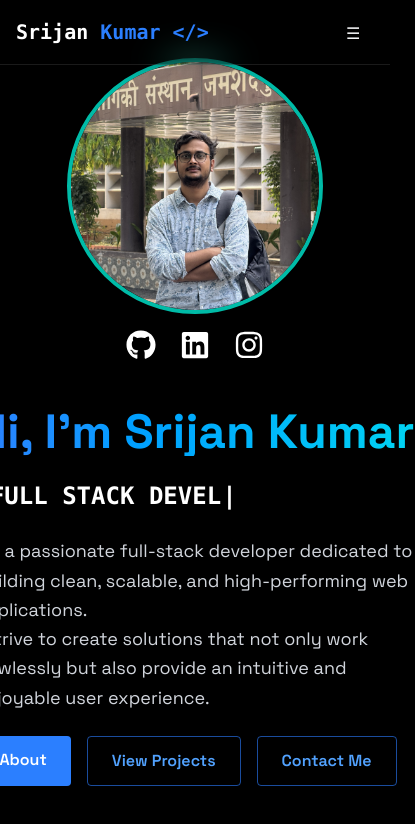
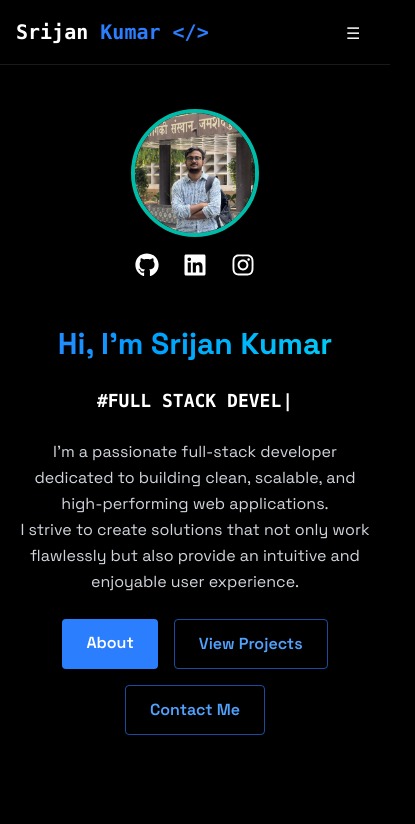
Before and after one commit to SRIJAN-KUMAR7/srijan-portfolio, a React (Vite) app: page / in a window 390 px wide. Shown: the top 824 px of the page, 415 px wide, since content can reach past the window. Built offline with nearby package versions, Linux system fonts and the light colour scheme.

Commit message:
increased responsiveness

```diff
--- a/src/components/sections/Home.jsx
+++ b/src/components/sections/Home.jsx
@@ -1,22 +1,20 @@
-
+import React from "react";
 import myImage from "../../assets/profile1.jpg";
 import Typewriter from "typewriter-effect";
-import React from "react";
 import { FaGithub, FaLinkedin, FaInstagram } from "react-icons/fa";
 
 export const Home = () => {
   return (
     <section
       id="home"
-      className="min-h-screen flex items-center justify-center relative bg-black text-white"
+      className="min-h-screen flex items-center justify-center bg-black text-white px-4"
     >
+      <div className="flex flex-col md:flex-row items-center justify-center gap-12 w-full max-w-7xl">
 
-        <div className="flex flex-col md:flex-row items-center justify-center px-8 md:px-16 gap-12 w-full">
-
-  {/* Left-side: Image + Icons in vertical column */}
+        {/* Left-side: Image and Icons */}
         <div className="flex flex-col items-center">
-    {/* Circular Image */}
-    <div className="w-64 h-64 md:w-120 md:h-120 rounded-full overflow-hidden border-4 border-teal-500 animate-float shadow-lg">
+          {/* Profile Image */}
+   <div className="w-32 sm:w-40 md:w-56 lg:w-72 xl:w-80 2xl:w-96 aspect-square rounded-full overflow-hidden border-4 border-teal-500 animate-float shadow-lg">
   <img
     src={myImage}
     alt="Profile"
@@ -24,31 +22,41 @@ export const Home = () => {
   />
 </div>
 
-    {/* Social Media Icons */}
+          {/* Social Icons */}
           <div className="flex space-x-6 mt-4 justify-center">
-      <a href="https://github.com/SRIJAN-KUMAR7" target="_blank" rel="noopener noreferrer">
-        <FaGithub className="text-3xl text-white hover:text-blue-400 transition duration-200" />
+            <a
+              href="https://github.com/SRIJAN-KUMAR7"
+              target="_blank"
+              rel="noopener noreferrer"
+            >
+              <FaGithub className="text-2xl sm:text-3xl text-white hover:text-blue-400 transition duration-200" />
             </a>
-      <a href="https://www.linkedin.com/in/srijan-kumar-a780b9246/" target="_blank" rel="noopener noreferrer">
-        <FaLinkedin className="text-3xl text-white hover:text-blue-400 transition duration-200" />
+            <a
+              href="https://www.linkedin.com/in/srijan-kumar-a780b9246/"
+              target="_blank"
+              rel="noopener noreferrer"
+            >
+              <FaLinkedin className="text-2xl sm:text-3xl text-white hover:text-blue-400 transition duration-200" />
             </a>
-      <a href="https://www.instagram.com/srijan_72004/" target="_blank" rel="noopener noreferrer">
-        <FaInstagram className="text-3xl text-white hover:text-blue-400 transition duration-200" />
+            <a
+              href="https://www.instagram.com/srijan_72004/"
+              target="_blank"
+              rel="noopener noreferrer"
+            >
+              <FaInstagram className="text-2xl sm:text-3xl text-white hover:text-blue-400 transition duration-200" />
             </a>
           </div>
         </div>
 
-
-
-          {/* Right-side Content */}
-          <div className="text-left space-y-6 max-w-2xl">
-            {/* Name with Green Gradient */}
-            <h1 className="text-5xl md:text-7xl font-bold mb-6 bg-gradient-to-r from-blue-500 to-cyan-400 bg-clip-text text-transparent leading-right whitespace-nowrap">
+        {/* Right-side: Text Content */}
+        <div className="text-center md:text-left space-y-6 max-w-2xl">
+          {/* Name */}
+          <h1 className="text-3xl sm:text-4xl md:text-6xl font-bold bg-gradient-to-r from-blue-500 to-cyan-400 bg-clip-text text-transparent leading-tight">
             Hi, I'm Srijan <span>Kumar</span>
           </h1>
 
-            {/* Typing Text Animation */}
-            <div className="text-2xl md:text-4xl font-bold text-white-400 font-mono">
+          {/* Typewriter Animation */}
+          <div className="text-lg sm:text-xl md:text-3xl font-bold text-white font-mono">
             <Typewriter
               options={{
                 strings: [
@@ -62,14 +70,17 @@ export const Home = () => {
             />
           </div>
 
-            {/* Short Description */}
-            <p className="text-gray-300 text-lg leading-relaxed">
-              I'm a passionate full-stack developer dedicated to building clean, scalable, and high-performing web applications.
-              <br></br>I strive to create solutions that not only work flawlessly but also provide an intuitive and enjoyable user experience.
+          {/* Description */}
+          <p className="text-gray-300 text-base sm:text-lg leading-relaxed">
+            I'm a passionate full-stack developer dedicated to building clean,
+            scalable, and high-performing web applications.
+            <br />
+            I strive to create solutions that not only work flawlessly but also
+            provide an intuitive and enjoyable user experience.
           </p>
 
           {/* Buttons */}
-            <div className="flex gap-4 mt-4">
+          <div className="flex flex-wrap justify-center md:justify-start gap-4 mt-4">
             <a
               href="#about"
               className="bg-blue-500 text-white py-3 px-6 rounded font-semibold transition hover:-translate-y-0.5 hover:shadow-[0_0_15px_rgba(34,197,94,0.4)]"
```
Lines whose indentation alone changed are shown as unchanged.
